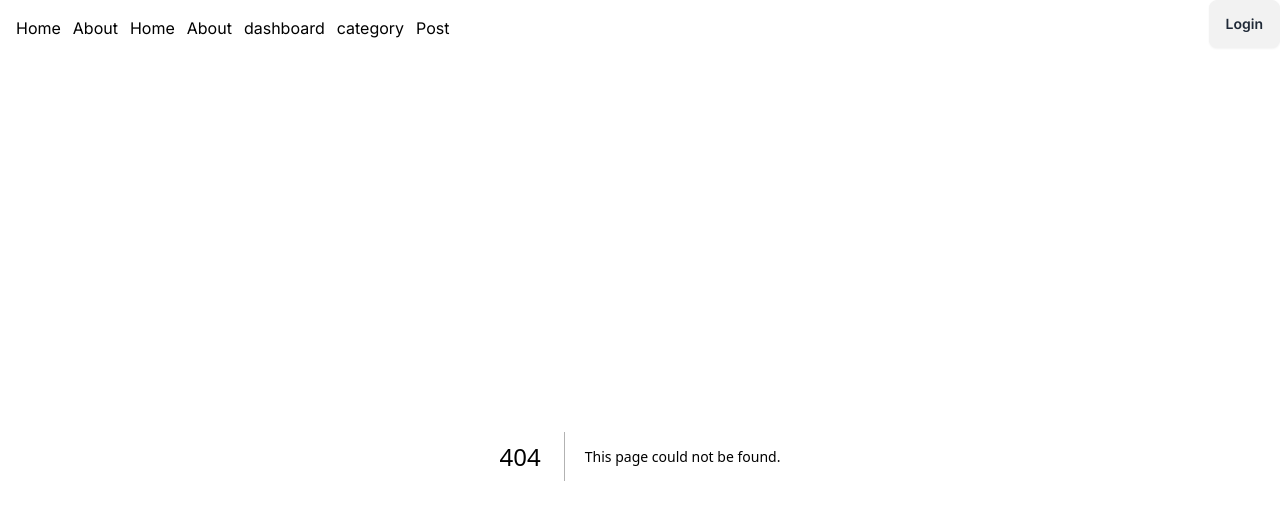
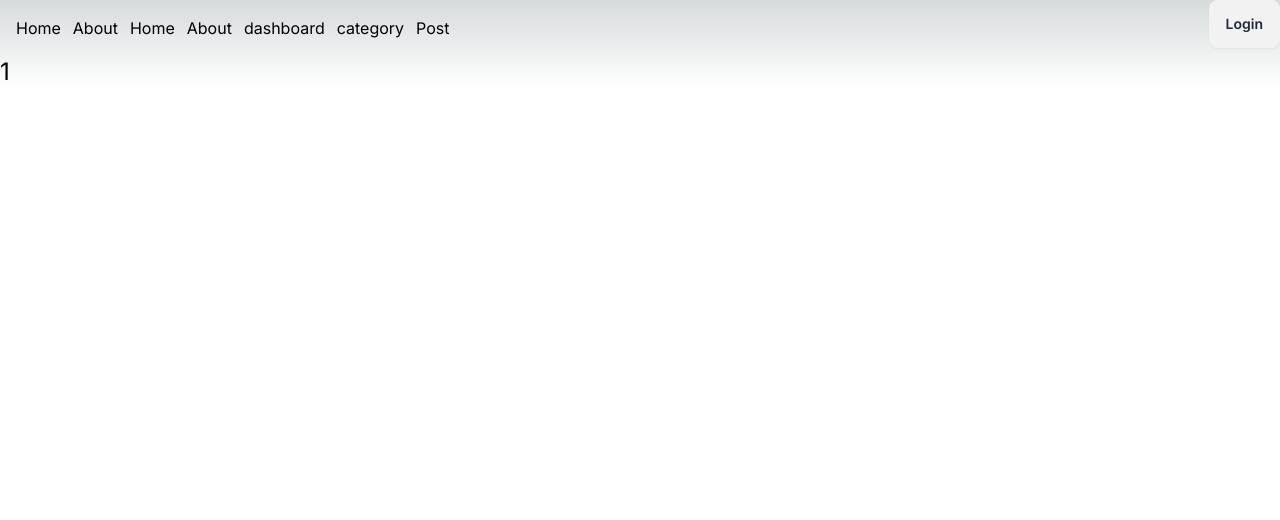
Before and after one commit to nafis200/next-js-1st, a Next.js app: page /posts/1 in a window 1280 px wide. Before the commit this address had no page. Shown: the top 520 px of the page. Built offline with nearby package versions, Linux system fonts and the light colour scheme.

Commit message:
dynamic route

```diff
--- /dev/null
+++ b/src/app/posts/[id]/page.jsx
@@ -0,0 +1,13 @@
+
+import React from 'react';
+
+const page = ({params}) => {
+
+    return (
+        <div>
+            <h2 className="text-2xl">{params.id}</h2>
+        </div>
+    );
+};
+
+export default page;
--- a/src/app/posts/page.jsx
+++ b/src/app/posts/page.jsx
@@ -1,4 +1,5 @@
 
+import Link from 'next/link';
 import React from 'react';
 
 const getPosts = async()=>{
@@ -18,6 +19,7 @@ const page = async() => {
                     <div key={post.userId} className='border-4 border-red-400'>
                       <h6>{post.title}</h6>
                       <h6>{post.description}</h6>
+                      <button className='btn'><Link href={`/posts/${post.id}`}>View details</Link> </button>
                     </div>
                  ))
               }
```
